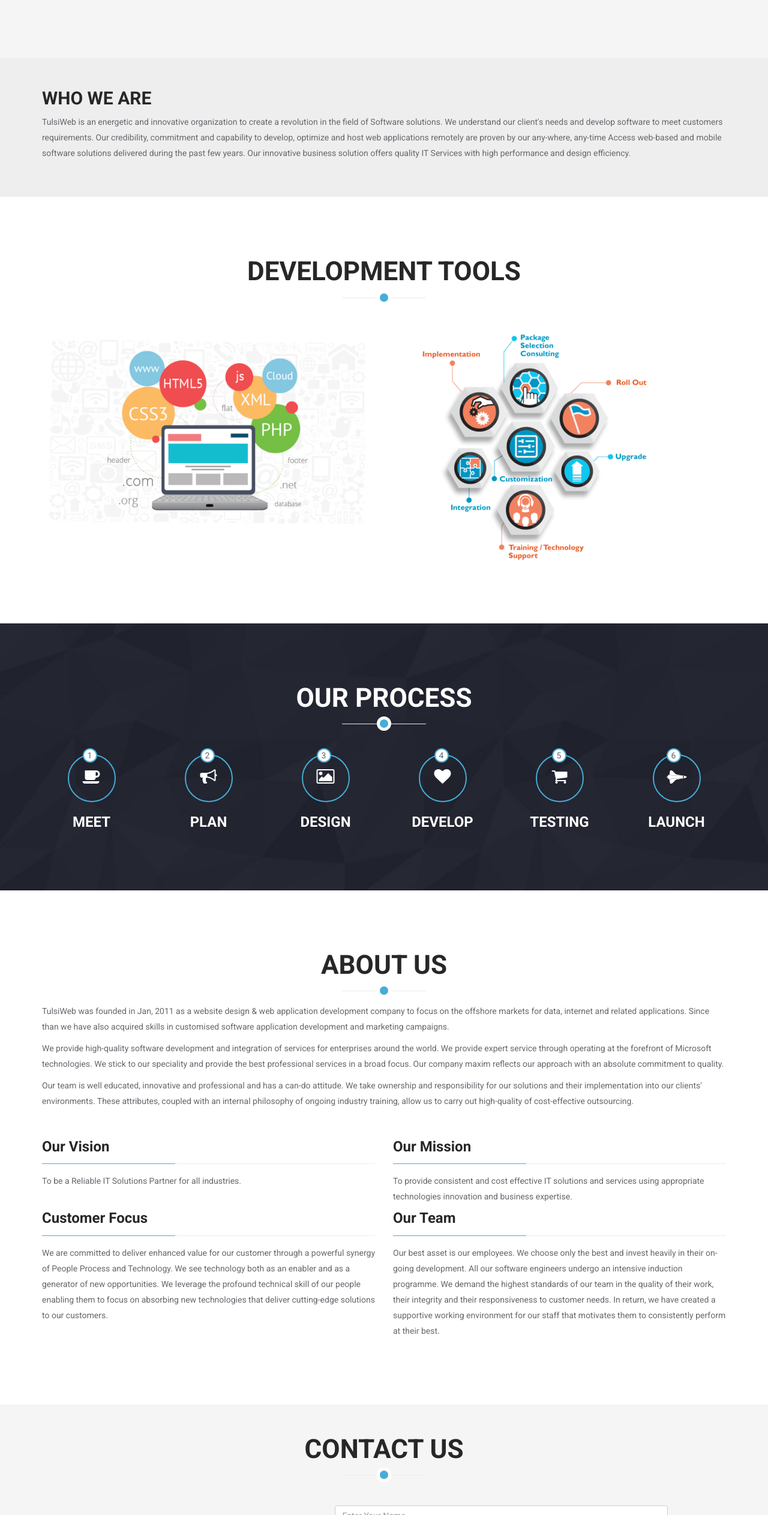
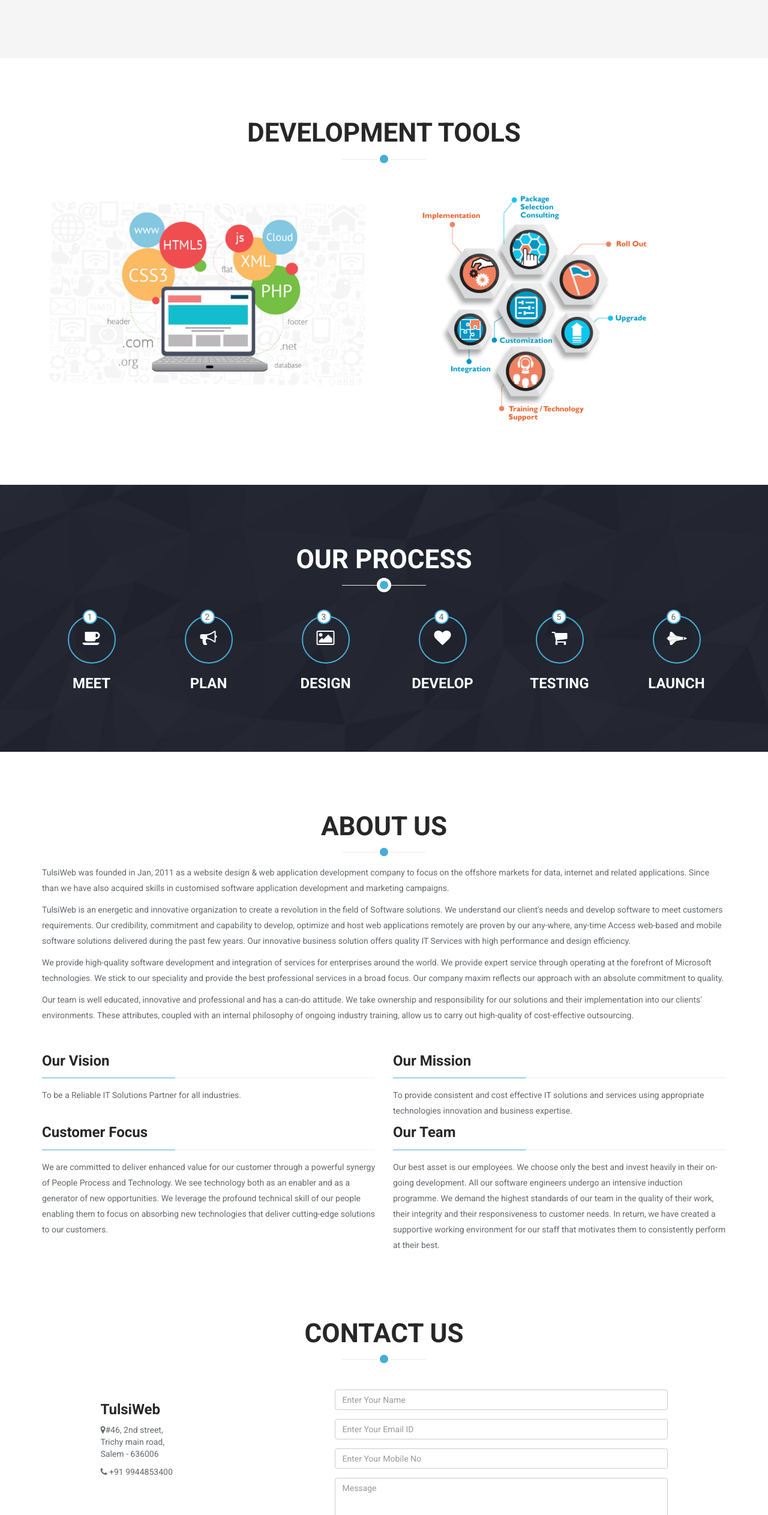
Before and after one commit to commonapps/TulsiWeb_Com, a plain HTML site: page home.html in a window 1280 px wide. Shown: the part 1935-4460 px from the top of the page at 60% size. Drawn offline with Linux system fonts and the light colour scheme; some packages are replaced by stand-ins of ours; animation ran at ten frames a second.

Commit message:
tulsi home updated with links

```diff
--- a/home.html
+++ b/home.html
@@ -262,20 +262,6 @@
         </div><!--/.container-->
     </section><!-- #portfolio-->
 
-
-    <section id="cta" class="wow fadeIn">
-        <div class="container">
-            <div class="row">
-                <div class="col-sm-12">
-                    <h2>WHO WE ARE</h2>
-                    <p>
-                        TulsiWeb is an energetic and innovative organization to create a revolution in the field of Software solutions. We understand our client's needs and develop software to meet customers requirements. Our credibility, commitment and capability to develop, optimize and host web applications remotely are proven by our any-where, any-time Access web-based and mobile software solutions delivered during the past few years. Our innovative business solution offers quality IT Services with high performance and design efficiency.
-                    </p>
-                </div>
-            </div>
-        </div>
-    </section><!-- WHO WE ARE -->
-
     <section id="features">
         <div class="container">
             <div class="section-header">
@@ -365,11 +351,16 @@
                 <h2 class="section-title text-center wow fadeInDown">About Us</h2>
                 <p class="wow fadeInDown">
 				<p>
-				TulsiWeb was founded in Jan, 2011 as a website design & web application development company to focus on the offshore markets for data, internet and related applications. Since than we have also acquired skills in customised software application development and marketing campaigns.
-				</p><p>
-				We provide high-quality software development and integration of services for enterprises around the world. We provide expert service through operating at the forefront of Microsoft technologies. We stick to our speciality and provide the best professional services in a broad focus. Our company maxim reflects our approach with an absolute commitment to quality.
-				</p><p>
-				Our team is well educated, innovative and professional and has a can-do attitude. We take ownership and responsibility for our solutions and their implementation into our clients' environments. These attributes, coupled with an internal philosophy of ongoing industry training, allow us to carry out high-quality of cost-effective outsourcing.
+					TulsiWeb was founded in Jan, 2011 as a website design & web application development company to focus on the offshore markets for data, internet and related applications. Since than we have also acquired skills in customised software application development and marketing campaigns.
+				</p>
+				<p>
+					TulsiWeb is an energetic and innovative organization to create a revolution in the field of Software solutions. We understand our client's needs and develop software to meet customers requirements. Our credibility, commitment and capability to develop, optimize and host web applications remotely are proven by our any-where, any-time Access web-based and mobile software solutions delivered during the past few years. Our innovative business solution offers quality IT Services with high performance and design efficiency.
+				</p>
+				<p>
+					We provide high-quality software development and integration of services for enterprises around the world. We provide expert service through operating at the forefront of Microsoft technologies. We stick to our speciality and provide the best professional services in a broad focus. Our company maxim reflects our approach with an absolute commitment to quality.
+				</p>
+				<p>
+					Our team is well educated, innovative and professional and has a can-do attitude. We take ownership and responsibility for our solutions and their implementation into our clients' environments. These attributes, coupled with an internal philosophy of ongoing industry training, allow us to carry out high-quality of cost-effective outsourcing.
 				</p>
 				</p>
             </div>
@@ -404,7 +395,7 @@
     </section><!-- About Us -->
 
 
-    <section class="call-to-action" id="call-to-action">
+    <section class="contact-us" id="contact-us">
         <div class="container">
             <div class="row">
                 <div class="section-header">
@@ -414,9 +405,9 @@
 
                 <div class="col-md-4 col-md-offset-1">
                     <div class="address-left">
-                        <h3>TulsiWeb.</h3>
+                        <h3>TulsiWeb</h3>
                         <address>
-                            <p><i class="fa fa-map-marker"></i>Tulsi Web Solutions <br/> 46, 2nd street, <br/>Trichy main road, <br/>Salem - 636006</p>
+                            <p><i class="fa fa-map-marker"></i>#46, 2nd street, <br/>Trichy main road, <br/>Salem - 636006</p>
                             <p><i class="fa fa-phone"></i> +91 9944853400</p>
                         </address>
                     </div>
@@ -452,7 +443,7 @@
         <div class="container">
             <div class="row">
                 <div class="col-sm-6">
-                    &copy; 2019 TulsiWeb
+                    &copy; 2019 TulsiWeb.com
                 </div>
                 <div class="col-sm-6">
                     <ul class="social-icons" style="display:none">
```
